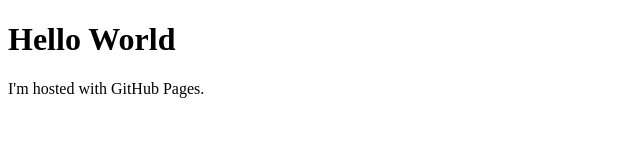
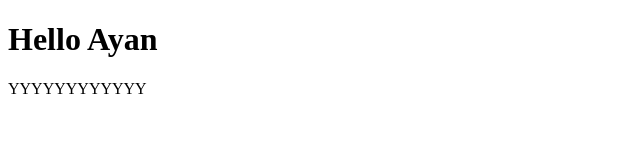
Before and after one commit to Mayepets/Mayepets.github.io, a plain HTML site: page index.html in a window 1280 px wide. Shown: the whole page, without its empty margins (0-640 px from the left). Drawn offline with Linux system fonts and the light colour scheme.

Commit message:
Update index.html

```diff
--- a/index.html
+++ b/index.html
@@ -1,7 +1,7 @@
 <!DOCTYPE html>
 <html>
 <body>
-<h1>Hello World</h1>
-<p>I'm hosted with GitHub Pages.</p>
+<h1>Hello Ayan</h1>
+<p>YYYYYYYYYYYY</p>
 </body>
 </html>
```
